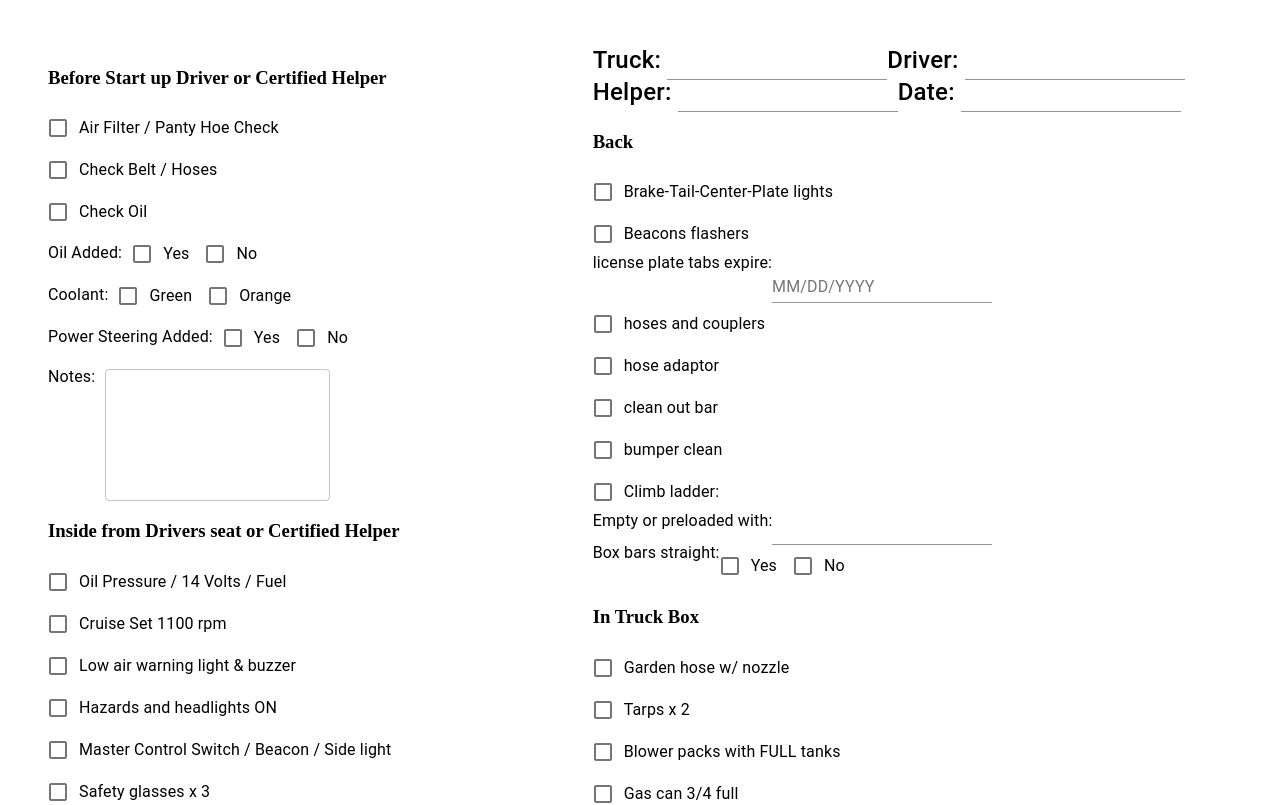
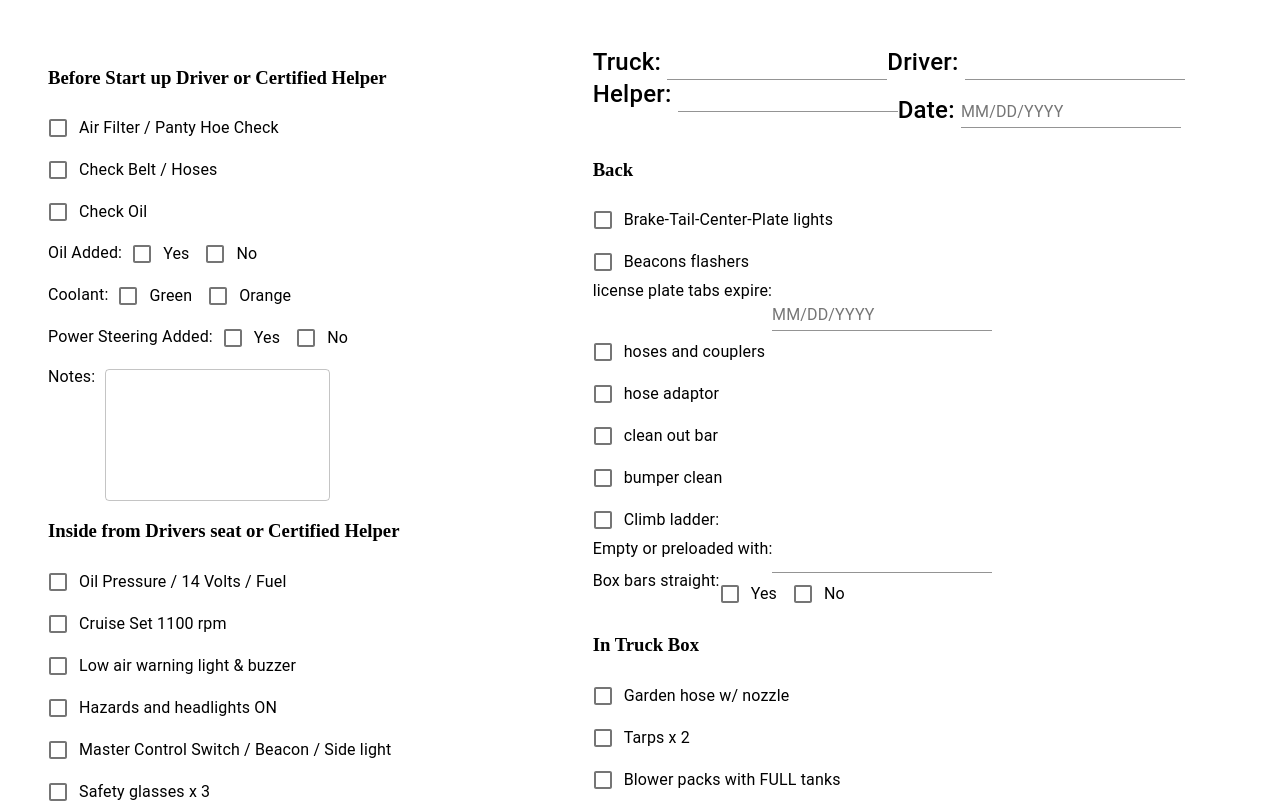
Before and after one commit to alexcravalho/GreenPDFInternal, a React app: page / in a window 1280 px wide. Shown: the top 805 px of the page. Built offline with nearby package versions, Linux system fonts and the light colour scheme; the HTML template or start-up script is replaced by a standard one.

Commit message:
added TruckDriverProps; edited TextFields with classNames and onChange;

```diff
--- a/client/src/components/TruckDriver.tsx
+++ b/client/src/components/TruckDriver.tsx
@@ -1,45 +1,34 @@
-import React, { Component } from 'react';
+import React from 'react';
 import { FormLabel, FormGroup, TextField } from '@material-ui/core';
 
-interface TruckDriverState {
-  labels1: string[],
-  labels2: string[]
+interface TruckDriverProps {
+  appStateChange: any,
+  truck: string,
+  driver: string,
+  date: string
 }
 
-interface TruckDriverProps {
-  appStateChange: any
-}
-
-export class TruckDriver extends Component<TruckDriverProps, TruckDriverState> {
-  constructor(props: TruckDriverProps) {
-    super(props);
-
-    this.state = {
-      labels1: ['Truck: ', 'Driver: '],
-      labels2: ['Helper: ', 'Date: ']
-    }
-  }
-
-  render() {
-    return (
+export const TruckDriver = (props: TruckDriverProps) => (
       <div className="truck-driver">
         <FormGroup row>
-          {this.state.labels1.map((label, idx) => (
-            <div key={idx}>
-              <FormLabel style={{ color: 'black', fontSize: 24, fontWeight: 500 }}>{ label }</FormLabel>
-              <TextField onChange={(event: React.ChangeEvent<HTMLInputElement>)=> {this.props.appStateChange(label, event.target.value)}} />
+            <div className="truck-label">
+              <FormLabel style={{ color: 'black', fontSize: 24, fontWeight: 500, lineHeight: '1.2' }}>Truck: </FormLabel>
+              <TextField className="truck" value={props.truck} onChange={(event: React.ChangeEvent<HTMLInputElement>)=> {props.appStateChange(event, 'truck')}} />
             </div>
-          ))}
+            <div className="truck-label">
+              <FormLabel style={{ color: 'black', fontSize: 24, fontWeight: 500, lineHeight: '1.2' }}>Driver: </FormLabel>
+              <TextField className="driver" value={props.driver} onChange={(event: React.ChangeEvent<HTMLInputElement>)=> {props.appStateChange(event, 'driver')}} />
+            </div>
         </FormGroup>
         <FormGroup row>
-          {this.state.labels2.map((label, idx) => (
-            <div key={idx}>
-              <FormLabel style={{ color: 'black', fontSize: 24, fontWeight: 500 }}>{ label }</FormLabel>
-              <TextField onChange={(event: React.ChangeEvent<HTMLInputElement>)=> {this.props.appStateChange(label, event.target.value)}} />
+            <div className="truck-label">
+              <FormLabel style={{ color: 'black', fontSize: 24, fontWeight: 500, lineHeight: '1.2' }}>Helper: </FormLabel>
+              <TextField className="helper" onChange={(event: React.ChangeEvent<HTMLInputElement>)=> {props.appStateChange(event, 'helper')}}/>
             </div>
-          ))}
+            <div>
+              <FormLabel style={{ color: 'black', fontSize: 24, fontWeight: 500, lineHeight: '2.5' }}>Date: </FormLabel>
+              <TextField className="date"label="MM/DD/YYYY" onChange={(event: React.ChangeEvent<HTMLInputElement>)=> {props.appStateChange(event, 'date')}} />
+            </div>
         </FormGroup>
       </div>
-    )
-  }
-};
+    );
```
